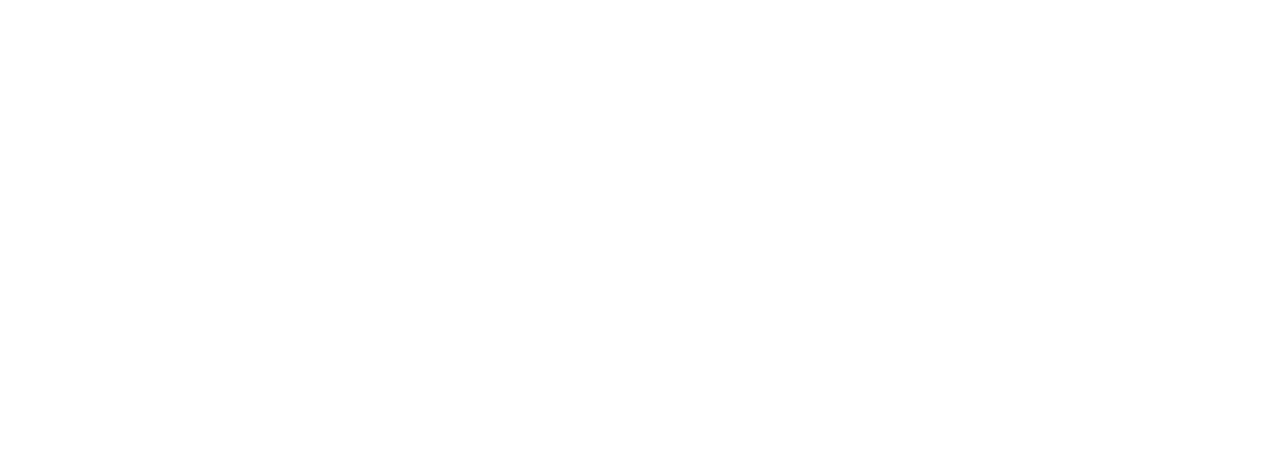
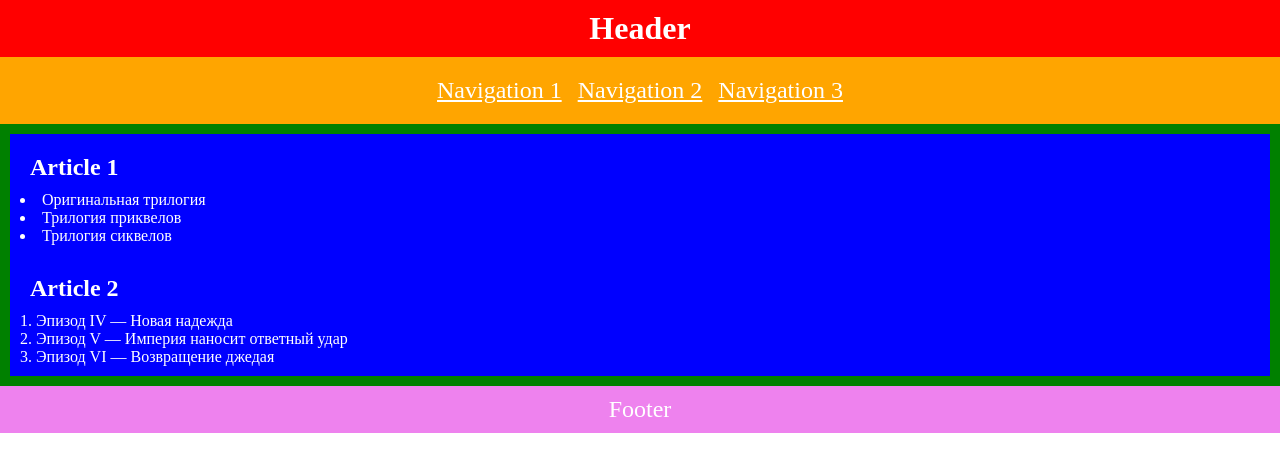
Before and after one commit to js-tasks-ru/htmlcss-20230911-4_aleksandr36, a website: page 02-dz0/01-semantic-mockup/solution.html in a window 1280 px wide. Drawn offline with Linux system fonts and the light colour scheme.

Commit message:
add solution for dz0 semantic mockup

```diff
--- a/02-dz0/01-semantic-mockup/solution.html
+++ b/02-dz0/01-semantic-mockup/solution.html
@@ -1,4 +1,42 @@
 <!DOCTYPE html>
 <html lang="ru">
-    <!-- Ваше решение -->
+
+<head>
+    <meta charset="utf-8">
+    <title>Semantic Mockup</title>
+    <link rel="stylesheet" href="./styles/main.css">
+</head>
+
+<body>
+    <header>
+        <h1>Header</h1>
+        <nav>
+            <ul>
+                <li><a href="#">Navigation 1</a></li>
+                <li><a href="#">Navigation 2</a></li>
+                <li><a href="#">Navigation 3</a></li>
+            </ul>
+        </nav>
+    </header>
+    <main>
+        <article>
+            <h2>Article 1</h2>
+            <ul>
+                <li>Оригинальная трилогия</li>
+                <li>Трилогия приквелов</li>
+                <li>Трилогия сиквелов</li>
+            </ul>
+        </article>
+        <article>
+            <h2>Article 2</h2>
+            <ol>
+                <li>Эпизод IV — Новая надежда</li>
+                <li>Эпизод V — Империя наносит ответный удар</li>
+                <li>Эпизод VI — Возвращение джедая</li>
+            </ol>
+        </article>
+    </main>
+    <footer>Footer</footer>
+</body>
+
 </html>
--- /dev/null
+++ b/02-dz0/01-semantic-mockup/styles/main.css
@@ -0,0 +1,74 @@
+:root {
+  --padding: 10px;
+  --padding-lg: 15px;
+  --padding-sm: 5px;
+
+  --margin: 8px;
+  --margin-lg: 12px;
+  --margin-sm: 5px;
+
+  --font-size: 16px;
+  --font-size-lg: 24px;
+  --font-size-sm: 13px;
+
+  --color-light: #fff;
+}
+
+body,
+body * {
+  margin: 0;
+  padding: 0;
+  color: var(--color-light);
+}
+
+h1,
+h2 {
+  padding: var(--padding);
+}
+
+header h1 {
+  text-align: center;
+  background-color: red;
+}
+
+nav {
+  background-color: orange;
+  padding: var(--padding);
+}
+
+nav ul {
+  display: flex;
+  justify-content: center;
+  padding: var(--padding);
+}
+
+nav ul li {
+  list-style-type: none;
+}
+
+nav ul li a {
+  font-size: var(--font-size-lg);
+  margin: 0 var(--margin);
+}
+
+main {
+  background-color: green;
+  padding: var(--padding);
+}
+
+main article {
+  padding: var(--padding);
+  background-color: blue;
+}
+
+main ul,
+main ol {
+  list-style-position: inside;
+}
+
+footer {
+  background-color: violet;
+  font-size: var(--font-size-lg);
+  text-align: center;
+  padding: var(--padding);
+}
```
